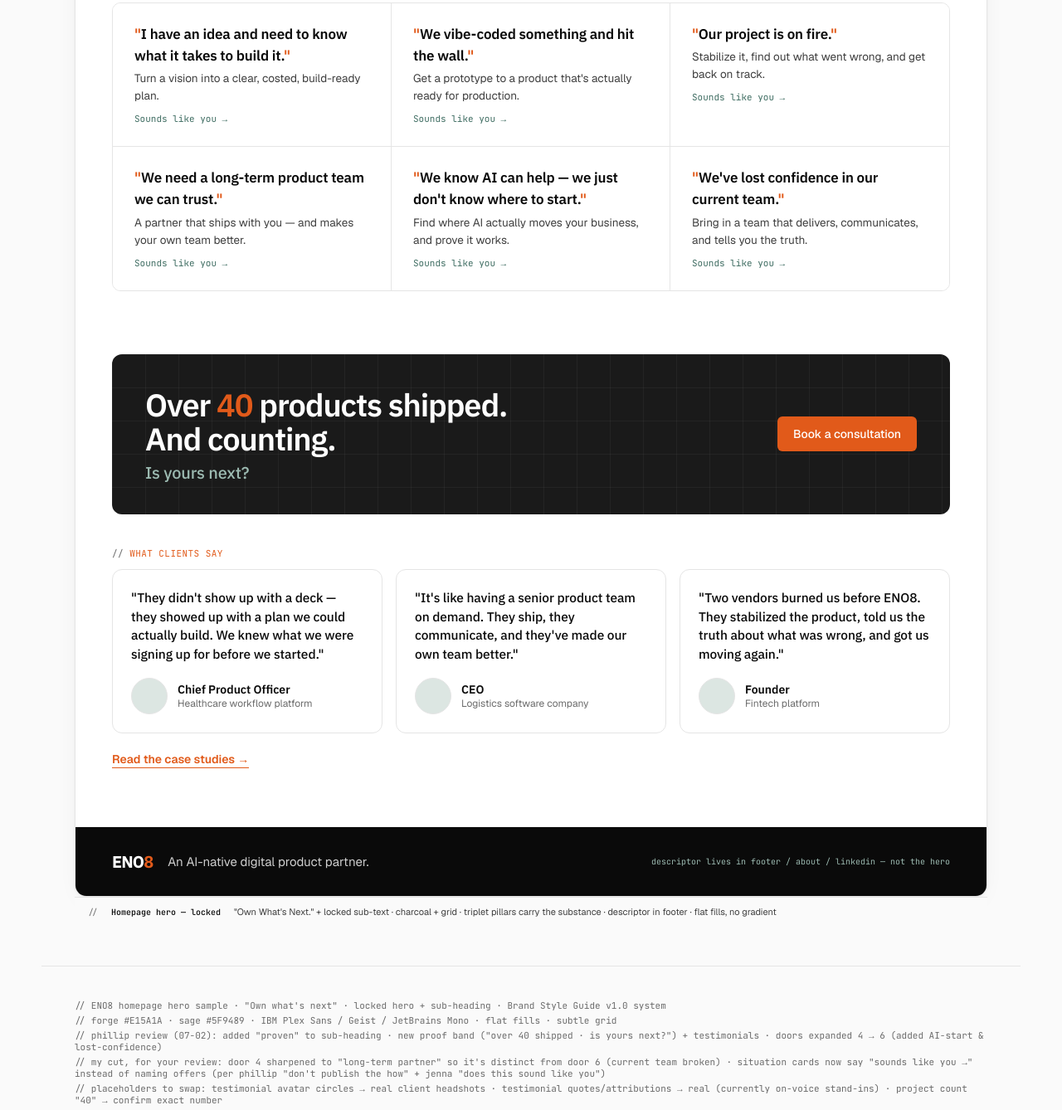
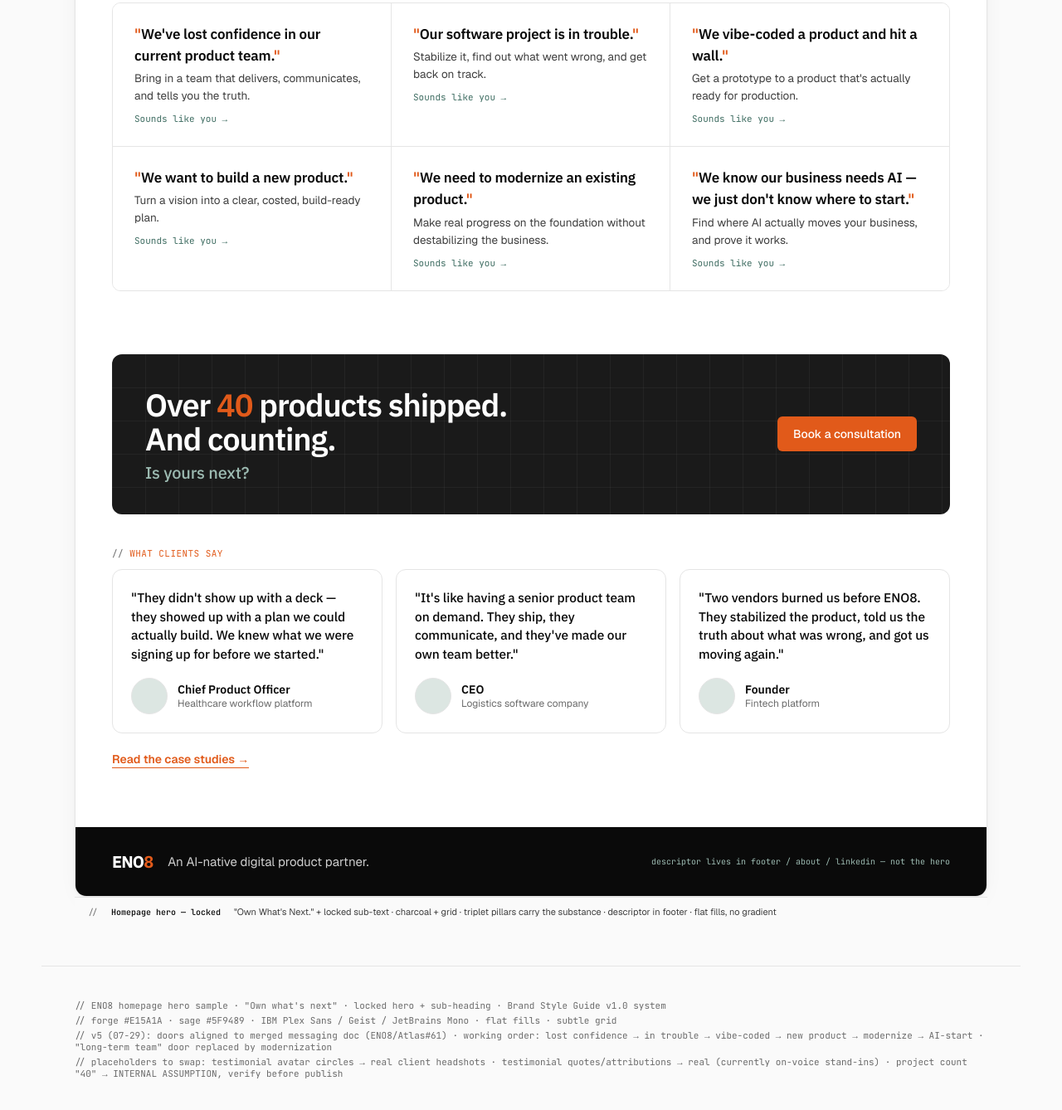
Before and after one commit to jfrancis21/eno8-brand-sample, a plain HTML site: page index.html in a window 1280 px wide. Shown: the part 1282-2620 px from the top of the page at 83% size. Drawn offline with nearby package versions, Linux system fonts and the light colour scheme.

Commit message:
v5: align situation doors to merged messaging doc (ENO8/Atlas#61)
Co-Authored-By: Claude Opus 4.8 <noreply@anthropic.com>

```diff
--- a/index.html
+++ b/index.html
@@ -220,7 +220,7 @@
   <span class="mark">ENO<span class="w8">8</span></span>
   <span class="title">Homepage Hero Sample &middot; &ldquo;Own what&rsquo;s next&rdquo;</span>
   <span class="spacer"></span>
-  <span class="stamp">// v4 &middot; post-Phillip review &middot; 2026-07-02</span>
+  <span class="stamp">// v5 &middot; aligned to merged messaging doc &middot; 2026-07-29</span>
 </div>
 
 <div class="frame-wrap">
@@ -272,33 +272,33 @@
       <p class="lead">We organize around the problem you're in — not a service menu. Find the one that sounds like you.</p>
       <div class="situations">
         <div class="sit">
-          <p class="q"><span class="quote">"</span>I have an idea and need to know what it takes to build it.<span class="quote">"</span></p>
+          <p class="q"><span class="quote">"</span>We've lost confidence in our current product team.<span class="quote">"</span></p>
+          <p>Bring in a team that delivers, communicates, and tells you the truth.</p>
+          <span class="arrow">Sounds like you →</span>
+        </div>
+        <div class="sit">
+          <p class="q"><span class="quote">"</span>Our software project is in trouble.<span class="quote">"</span></p>
+          <p>Stabilize it, find out what went wrong, and get back on track.</p>
+          <span class="arrow">Sounds like you →</span>
+        </div>
+        <div class="sit">
+          <p class="q"><span class="quote">"</span>We vibe-coded a product and hit a wall.<span class="quote">"</span></p>
+          <p>Get a prototype to a product that's actually ready for production.</p>
+          <span class="arrow">Sounds like you →</span>
+        </div>
+        <div class="sit">
+          <p class="q"><span class="quote">"</span>We want to build a new product.<span class="quote">"</span></p>
           <p>Turn a vision into a clear, costed, build-ready plan.</p>
           <span class="arrow">Sounds like you →</span>
         </div>
         <div class="sit">
-          <p class="q"><span class="quote">"</span>We vibe-coded something and hit the wall.<span class="quote">"</span></p>
-          <p>Get a prototype to a product that's actually ready for production.</p>
+          <p class="q"><span class="quote">"</span>We need to modernize an existing product.<span class="quote">"</span></p>
+          <p>Make real progress on the foundation without destabilizing the business.</p>
           <span class="arrow">Sounds like you →</span>
         </div>
         <div class="sit">
-          <p class="q"><span class="quote">"</span>Our project is on fire.<span class="quote">"</span></p>
-          <p>Stabilize it, find out what went wrong, and get back on track.</p>
-          <span class="arrow">Sounds like you →</span>
-        </div>
-        <div class="sit">
-          <p class="q"><span class="quote">"</span>We need a long-term product team we can trust.<span class="quote">"</span></p>
-          <p>A partner that ships with you — and makes your own team better.</p>
-          <span class="arrow">Sounds like you →</span>
-        </div>
-        <div class="sit">
-          <p class="q"><span class="quote">"</span>We know AI can help — we just don't know where to start.<span class="quote">"</span></p>
+          <p class="q"><span class="quote">"</span>We know our business needs AI — we just don't know where to start.<span class="quote">"</span></p>
           <p>Find where AI actually moves your business, and prove it works.</p>
-          <span class="arrow">Sounds like you →</span>
-        </div>
-        <div class="sit">
-          <p class="q"><span class="quote">"</span>We've lost confidence in our current team.<span class="quote">"</span></p>
-          <p>Bring in a team that delivers, communicates, and tells you the truth.</p>
           <span class="arrow">Sounds like you →</span>
         </div>
       </div>
@@ -352,9 +352,8 @@
 <div class="foot">
   <div>ENO8 homepage hero sample · "Own what's next" · locked hero + sub-heading · Brand Style Guide v1.0 system</div>
   <div>forge #E15A1A · sage #5F9489 · IBM Plex Sans / Geist / JetBrains Mono · flat fills · subtle grid</div>
-  <div>phillip review (07-02): added "proven" to sub-heading · new proof band ("over 40 shipped · is yours next?") + testimonials · doors expanded 4 → 6 (added AI-start &amp; lost-confidence)</div>
-  <div>my cut, for your review: door 4 sharpened to "long-term partner" so it's distinct from door 6 (current team broken) · situation cards now say "sounds like you →" instead of naming offers (per phillip "don't publish the how" + jenna "does this sound like you")</div>
-  <div>placeholders to swap: testimonial avatar circles → real client headshots · testimonial quotes/attributions → real (currently on-voice stand-ins) · project count "40" → confirm exact number</div>
+  <div>v5 (07-29): doors aligned to merged messaging doc (ENO8/Atlas#61) · working order: lost confidence → in trouble → vibe-coded → new product → modernize → AI-start · "long-term team" door replaced by modernization</div>
+  <div>placeholders to swap: testimonial avatar circles → real client headshots · testimonial quotes/attributions → real (currently on-voice stand-ins) · project count "40" → INTERNAL ASSUMPTION, verify before publish</div>
 </div>
 
 </body>
```
